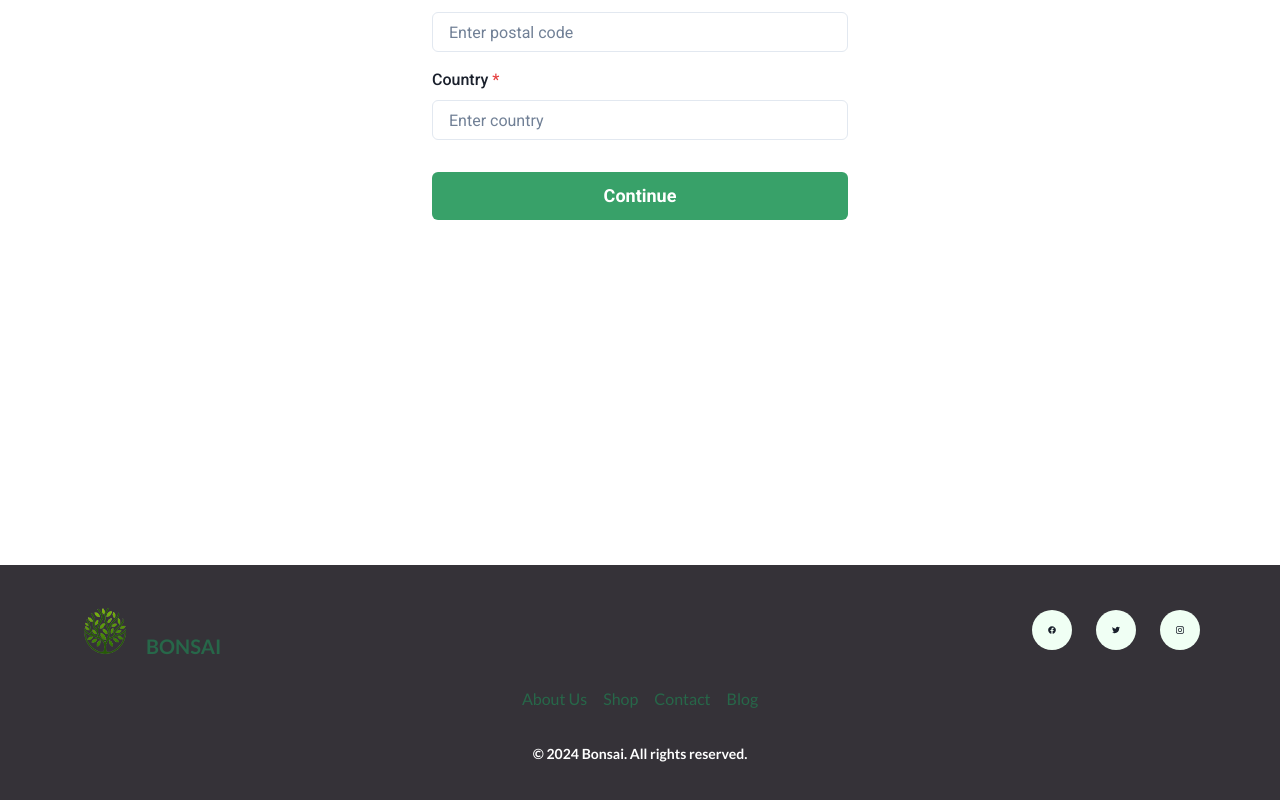
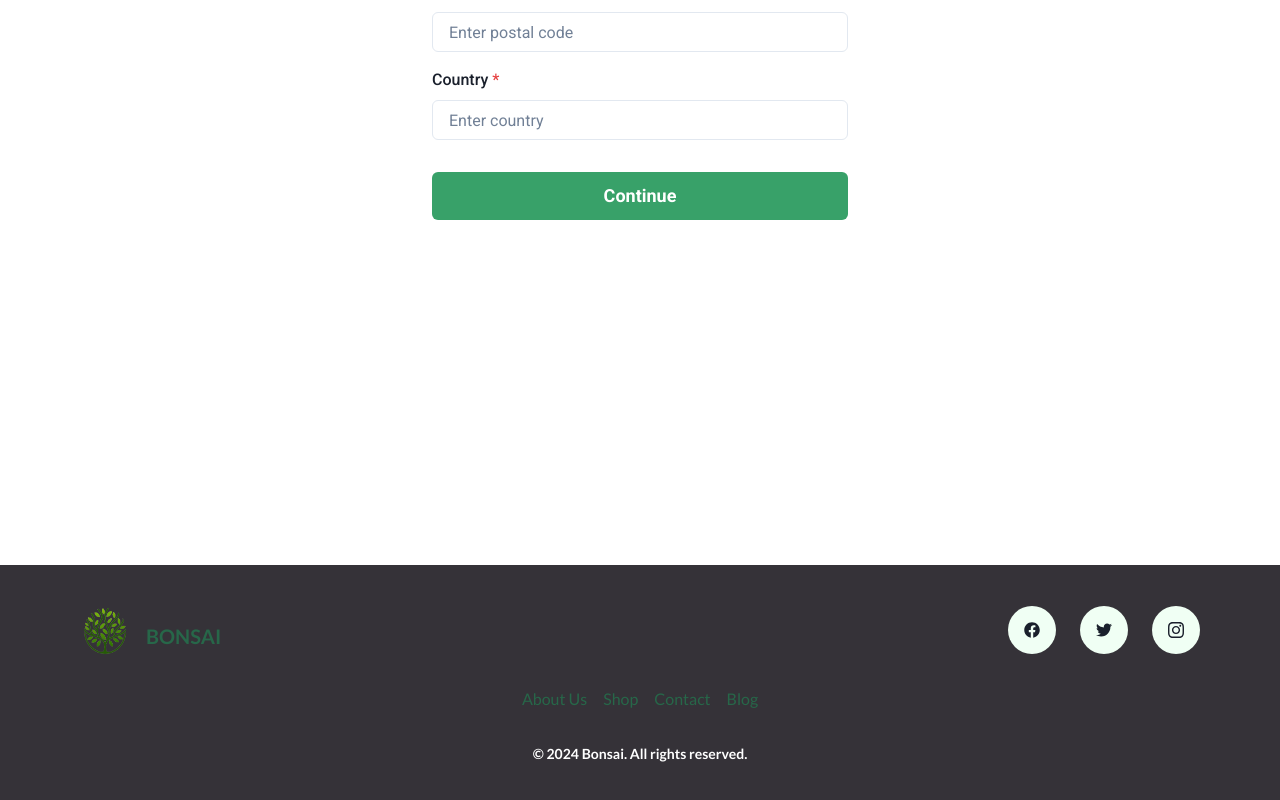
Before and after one commit to mikhail-w/bonsai-test, a React (Vite) app in the folder frontend/: page /shipping in a window 1280 px wide. Shown: the part 465-1265 px from the top of the page. Built offline with nearby package versions, Linux system fonts and the light colour scheme; no server answers; a web font is replaced by a local one; what ldrs would draw is missing.

Commit message:
update footer

```diff
--- a/frontend/src/components/Footer.jsx
+++ b/frontend/src/components/Footer.jsx
@@ -1,44 +1,42 @@
+import React from 'react';
 import {
   Box,
-  chakra,
   Container,
   Stack,
   Text,
   Link,
-  VisuallyHidden,
   Button,
-  IconButton,
   useColorModeValue,
   Image,
-  HStack,
   Flex,
 } from '@chakra-ui/react';
 import { useLocation, useNavigate } from 'react-router-dom';
 import { FaFacebook, FaInstagram, FaTwitter } from 'react-icons/fa';
-import bonsaiLogo from '../assets/images/logo.png'; // replace with your logo path
+import bonsaiLogo from '../assets/images/logo.png'; // Replace with your logo path
 
 const withoutSidebarRoutes = ['/login', '/register', '/profile'];
 
 const SocialButton = ({ label, href, icon }) => {
+  const iconColor = useColorModeValue('green.700', 'gray.300');
   return (
     <Button
       as={Link}
       href={href}
       bg={useColorModeValue('green.50', 'gray.700')}
       rounded="full"
-      w={10}
-      h={10}
+      w={12} // Larger button size
+      h={12} // Larger button size
       display="inline-flex"
       alignItems="center"
       justifyContent="center"
       transition="background 0.3s ease"
       _hover={{ bg: useColorModeValue('green.100', 'gray.600') }}
       aria-label={label}
-      target="_blank" // This opens the link in a new tab
+      target="_blank"
       rel="noopener noreferrer"
     >
-      <VisuallyHidden>{label}</VisuallyHidden>
-      {icon}
+      {icon && React.cloneElement(icon, { size: '24px', color: iconColor })}{' '}
+      {/* Bigger icons */}
     </Button>
   );
 };
@@ -55,24 +53,29 @@ function Footer() {
         top: 0,
         behavior: 'smooth',
       });
-    }, 100); // A slight delay to ensure the page navigates before scrolling
+    }, 100);
   };
+
+  const textColor = useColorModeValue('green.700', 'green.300');
+  const hoverColor = useColorModeValue('white', 'gray.300');
+  const backgroundColor = useColorModeValue('#353238', '#2D3748');
+  const logoTextColor = useColorModeValue('green.700', 'green.300');
 
   return (
     <Box
-      bg={useColorModeValue('#353238', '#2D3748')}
+      bg={backgroundColor}
       color={useColorModeValue('gray.700', 'gray.200')}
       mt={50}
     >
       <Container as={Stack} maxW="6xl" py={10} spacing={8}>
         <Stack direction="row" align="center" justify="space-between">
-          <Flex alignItems="end">
+          <Flex alignItems="center">
             <Image src={bonsaiLogo} alt="Bonsai Logo" boxSize="50px" />
             <Text
-              fontFamily={'lato'}
+              fontFamily="lato"
               fontWeight="bold"
               fontSize="xl"
-              color="green.700"
+              color={logoTextColor}
               ml={4}
               transform="translateY(5.5px)"
             >
@@ -101,33 +104,33 @@ function Footer() {
 
         <Stack direction="row" justify="center" spacing={4}>
           <Link
-            fontFamily={'lato'}
-            color="green.700"
-            _hover={{ textDecoration: 'underline', color: 'white' }}
+            fontFamily="lato"
+            color={textColor}
+            _hover={{ textDecoration: 'underline', color: hoverColor }}
             onClick={() => handleNavigation('/about')}
           >
             About Us
           </Link>
           <Link
-            fontFamily={'lato'}
-            color="green.700"
-            _hover={{ textDecoration: 'underline', color: 'white' }}
+            fontFamily="lato"
+            color={textColor}
+            _hover={{ textDecoration: 'underline', color: hoverColor }}
             onClick={() => handleNavigation('/products')}
           >
             Shop
           </Link>
           <Link
-            fontFamily={'lato'}
-            color="green.700"
-            _hover={{ textDecoration: 'underline', color: 'white' }}
+            fontFamily="lato"
+            color={textColor}
+            _hover={{ textDecoration: 'underline', color: hoverColor }}
             onClick={() => handleNavigation('/contact')}
           >
             Contact
           </Link>
           <Link
-            fontFamily={'lato'}
-            color="green.700"
-            _hover={{ textDecoration: 'underline', color: 'white' }}
+            fontFamily="lato"
+            color={textColor}
+            _hover={{ textDecoration: 'underline', color: hoverColor }}
             onClick={() => handleNavigation('/blog')}
           >
             Blog
@@ -135,10 +138,10 @@ function Footer() {
         </Stack>
 
         <Text
-          fontFamily={'lato'}
+          fontFamily="lato"
           textAlign="center"
           fontSize="sm"
-          color="white"
+          color={hoverColor}
         >
           © {new Date().getFullYear()} Bonsai. All rights reserved.
         </Text>
```
